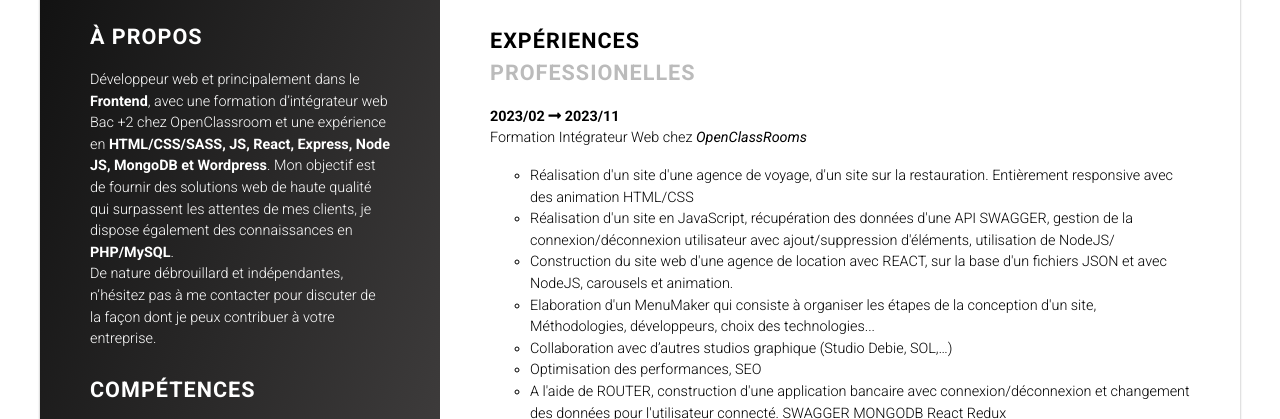
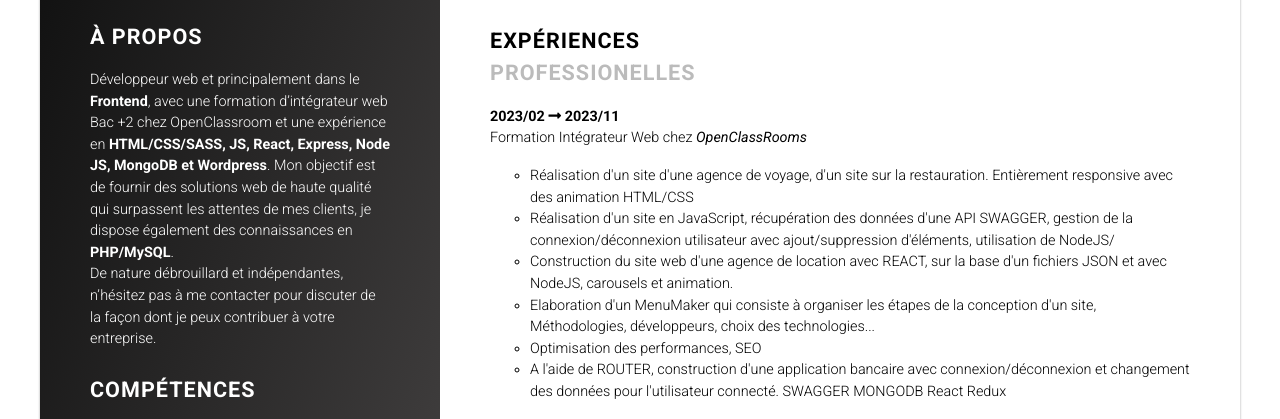
Before and after one commit to dg-Tech1/MonCV, a plain HTML site: page index.html in a window 1280 px wide. Shown: the part 375-794 px from the top of the page. Drawn offline with Linux system fonts and the light colour scheme.

Commit message:
Update index.html

```diff
--- a/index.html
+++ b/index.html
@@ -83,7 +83,6 @@
                 <li>Réalisation d'un site en JavaScript, récupération des données d'une API SWAGGER, gestion de la connexion/déconnexion utilisateur avec ajout/suppression d'éléments, utilisation de NodeJS/</li>
                 <li>Construction du site web d'une agence de location avec REACT, sur la base d'un fichiers JSON et avec NodeJS, carousels et animation.</li>
                 <li>Elaboration d'un MenuMaker qui consiste à organiser les étapes de la conception d'un site, Méthodologies, développeurs, choix des technologies...</li>
-                <li>Collaboration avec d’autres studios graphique (Studio Debie, SOL,…)</li>
                 <li>Optimisation des performances, SEO</li>
                 <li>A l'aide de ROUTER, construction d'une application bancaire avec connexion/déconnexion et changement des données pour l'utilisateur connecté. SWAGGER MONGODB React Redux</li>
               </ul>
```
